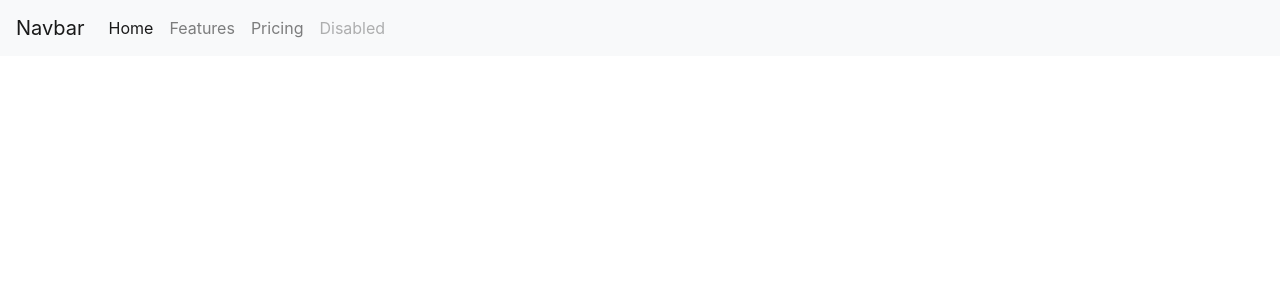
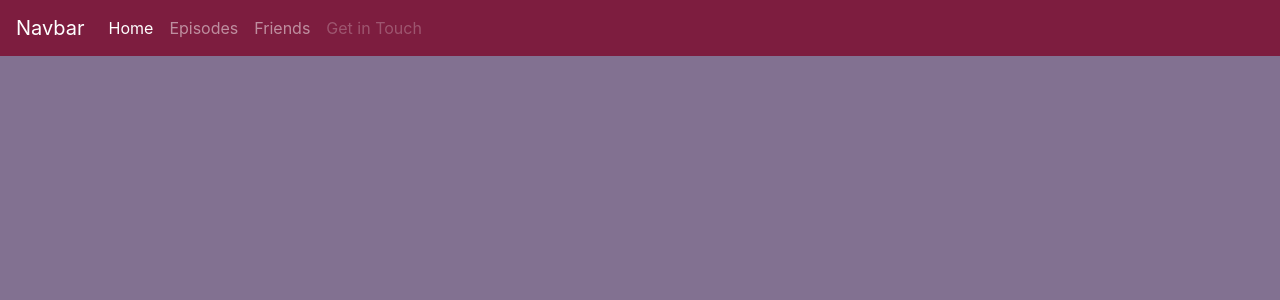
Before and after one commit to BPearlstine/ConquestOfRead, a Django app: page /podcast/episodes/ in a window 1280 px wide. Shown: the top 300 px of the page. Run offline with Django 3.2, Linux system fonts and the light colour scheme; data that the repository does not hold is empty; some libraries are stand-ins or nearby versions.

Commit message:
let there be background-color

```diff
--- a/conquestofread/templates/base.html
+++ b/conquestofread/templates/base.html
@@ -5,8 +5,8 @@
     <title>Conquest of Read</title>
     <link rel="stylesheet" href="https://stackpath.bootstrapcdn.com/bootstrap/4.3.1/css/bootstrap.min.css" integrity="sha384-ggOyR0iXCbMQv3Xipma34MD+dH/1fQ784/j6cY/iJTQUOhcWr7x9JvoRxT2MZw1T" crossorigin="anonymous">
   </head>
-  <body>
-    <nav class="navbar navbar-expand-lg navbar-light bg-light">
+  <body style="background-color: #827191;">
+    <nav class="navbar navbar-expand-lg navbar-dark" style="background-color: #7d1d3f;">
       <a class="navbar-brand" href="#">Navbar</a>
       <button class="navbar-toggler" type="button" data-toggle="collapse" data-target="#navbarNavAltMarkup" aria-controls="navbarNavAltMarkup" aria-expanded="false" aria-label="Toggle navigation">
         <span class="navbar-toggler-icon"></span>
@@ -14,18 +14,18 @@
       <div class="collapse navbar-collapse" id="navbarNavAltMarkup">
         <div class="navbar-nav">
           <a class="nav-item nav-link active" href="#">Home <span class="sr-only">(current)</span></a>
-          <a class="nav-item nav-link" href="#">Features</a>
-          <a class="nav-item nav-link" href="#">Pricing</a>
-          <a class="nav-item nav-link disabled" href="#" tabindex="-1" aria-disabled="true">Disabled</a>
+          <a class="nav-item nav-link" href="#">Episodes</a>
+          <a class="nav-item nav-link" href="#">Friends</a>
+          <a class="nav-item nav-link disabled" href="#" tabindex="-1" aria-disabled="true">Get in Touch</a>
         </div>
       </div>
     </nav>
     <div>
-      <div class="col-md-8" style="margin-left:1rem; margin-top:1rem;">
+      <div class="col-md-6" style="margin-left:1rem; margin-top:1rem;">
         {% block content %}
         {% endblock %}
       </div>
-      <div class="col-md-4">
+      <div class="col-md-6">
 
       </div>
     </div>
```
Also changed, not shown: conquestofread/podcast/migrations/__init__.py (added).
